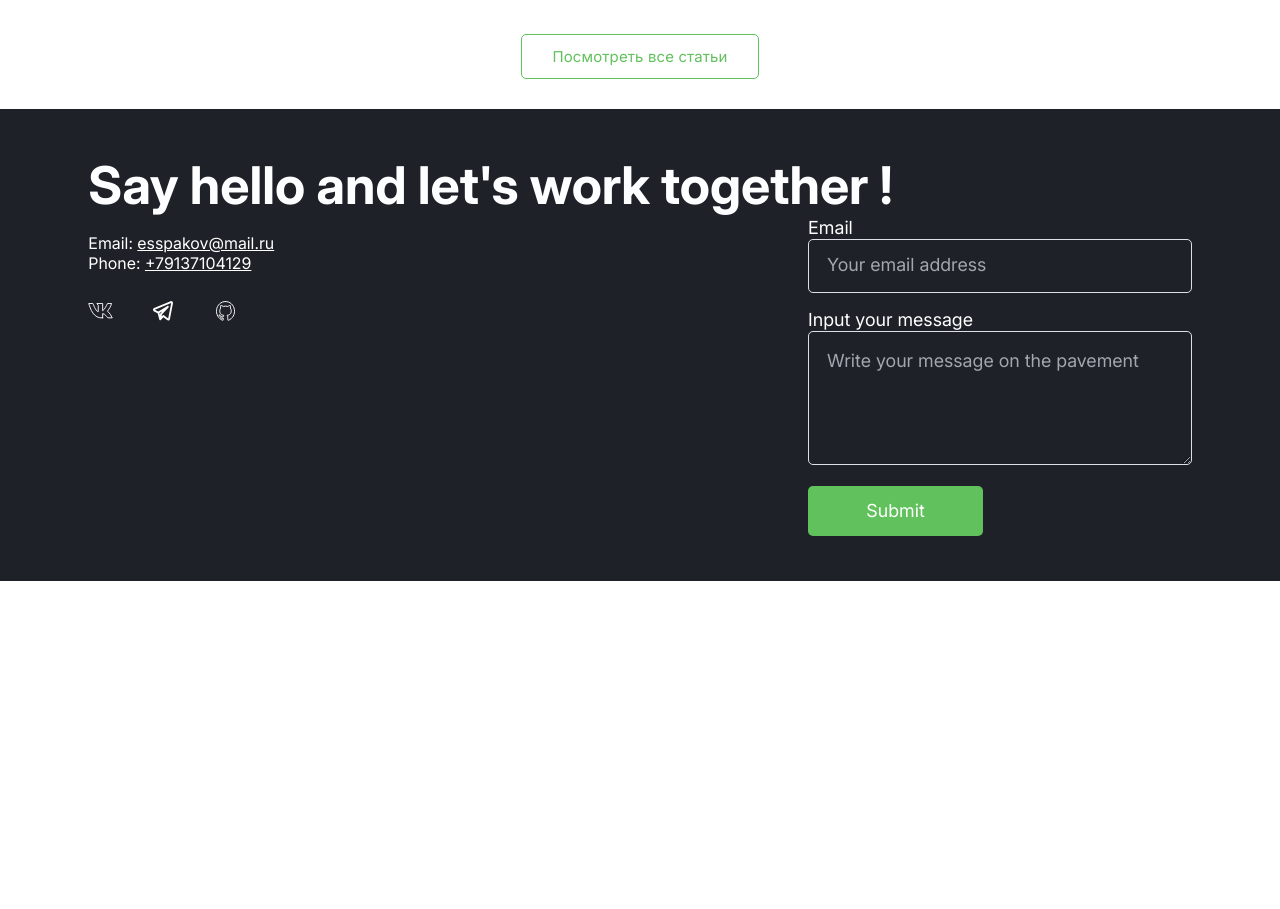
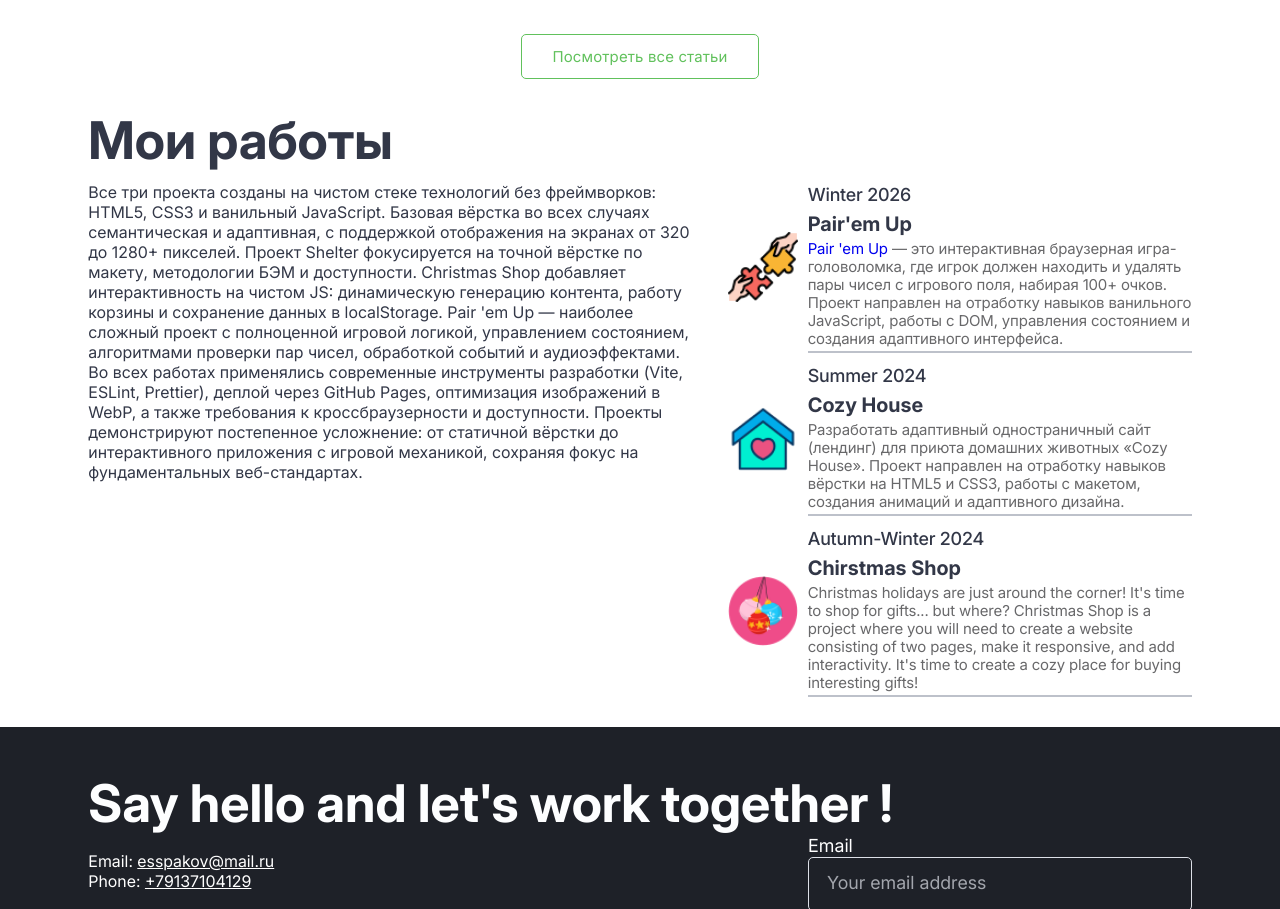
Before and after one commit to Kagava/eltex, an Angular app in the folder blog-angular/: page / in a window 1280 px wide. Shown: the part 2784-3693 px from the top of the page. Before the commit the page ends 3365 px from the top, so only its background shows below. Built offline with nearby package versions, Linux system fonts and the light colour scheme.

Commit message:
feat: add works block

```diff
--- a/blog-angular/src/app/ui/pages/main-page/parts/information/information.html
+++ b/blog-angular/src/app/ui/pages/main-page/parts/information/information.html
@@ -2,4 +2,5 @@
   <app-career></app-career>
   <app-hobby></app-hobby>
   <app-articles></app-articles>
+  <app-works></app-works>
 </div>
--- a/blog-angular/src/app/ui/pages/main-page/parts/information/information.ts
+++ b/blog-angular/src/app/ui/pages/main-page/parts/information/information.ts
@@ -2,10 +2,11 @@ import { Component } from '@angular/core';
 import { Career } from './career/career';
 import { Hobby } from './hobby/hobby';
 import { Articles } from './articles/articles';
+import { Works } from './works/works';
 
 @Component({
   selector: 'app-information',
-  imports: [Career, Hobby, Articles],
+  imports: [Career, Hobby, Articles, Works],
   templateUrl: './information.html',
   styleUrl: './information.scss',
 })
--- /dev/null
+++ b/blog-angular/src/app/ui/pages/main-page/parts/information/works/works.html
@@ -0,0 +1,77 @@
+<section class="my-works">
+  <div class="my-works__container">
+    <h2 class="my-works__header">Мои работы</h2>
+    <div class="my-works__content">
+      <p class="my-works__description" title="Сгенерированно ИИ">
+        Все три проекта созданы на чистом стеке технологий без фреймворков: HTML5, CSS3 и ванильный
+        JavaScript. Базовая вёрстка во всех случаях семантическая и адаптивная, с поддержкой
+        отображения на экранах от 320 до 1280+ пикселей. Проект Shelter фокусируется на точной
+        вёрстке по макету, методологии БЭМ и доступности. Christmas Shop добавляет интерактивность
+        на чистом JS: динамическую генерацию контента, работу корзины и сохранение данных в
+        localStorage. Pair 'em Up — наиболее сложный проект с полноценной игровой логикой,
+        управлением состоянием, алгоритмами проверки пар чисел, обработкой событий и аудиоэффектами.
+        Во всех работах применялись современные инструменты разработки (Vite, ESLint, Prettier),
+        деплой через GitHub Pages, оптимизация изображений в WebP, а также требования к
+        кроссбраузерности и доступности. Проекты демонстрируют постепенное усложнение: от статичной
+        вёрстки до интерактивного приложения с игровой механикой, сохраняя фокус на фундаментальных
+        веб-стандартах.
+      </p>
+      <div class="my-works__expamles">
+        <div class="my-works__project project">
+          <div class="project__image pair-em-up-image"></div>
+          <div class="project__information">
+            <p class="project__time">Winter 2026</p>
+            <h4 class="project__title pair-em-up">
+              <a href="https://rolling-scopes-school.github.io/kagava-JSFE2025Q3/pair-em-up/"
+                >Pair'em Up</a
+              >
+            </h4>
+            <p class="project__description">
+              <a
+                href="https://github.com/rolling-scopes-school/tasks/tree/master/stage1/tasks/pair-em-up"
+                >Pair 'em Up</a
+              >
+              — это интерактивная браузерная игра-головоломка, где игрок должен находить и удалять
+              пары чисел с игрового поля, набирая 100+ очков. Проект направлен на отработку навыков
+              ванильного JavaScript, работы с DOM, управления состоянием и создания адаптивного
+              интерфейса.
+            </p>
+          </div>
+        </div>
+        <div class="my-works__project project">
+          <div class="project__image cozy-house-image"></div>
+          <div class="project__information">
+            <p class="project__time">Summer 2024</p>
+            <h4 class="project__title cozy-house">
+              <a href="https://rolling-scopes-school.github.io/kagava-JSFEPRESCHOOL2024Q2/shelter/"
+                >Cozy House</a
+              >
+            </h4>
+            <p class="project__description">
+              Разработать адаптивный одностраничный сайт (лендинг) для приюта домашних животных
+              «Cozy House». Проект направлен на отработку навыков вёрстки на HTML5 и CSS3, работы с
+              макетом, создания анимаций и адаптивного дизайна.
+            </p>
+          </div>
+        </div>
+        <div class="my-works__project project">
+          <div class="project__image chirstmas-shop-image"></div>
+          <div class="project__information">
+            <p class="project__time">Autumn-Winter 2024</p>
+            <h4 class="project__title christmas-shop">
+              <a href="https://rolling-scopes-school.github.io/kagava-JSFE2024Q4/christmas-shop/"
+                >Chirstmas Shop</a
+              >
+            </h4>
+            <p class="project__description">
+              Christmas holidays are just around the corner! It's time to shop for gifts... but
+              where? Christmas Shop is a project where you will need to create a website consisting
+              of two pages, make it responsive, and add interactivity. It's time to create a cozy
+              place for buying interesting gifts!
+            </p>
+          </div>
+        </div>
+      </div>
+    </div>
+  </div>
+</section>
--- /dev/null
+++ b/blog-angular/src/app/ui/pages/main-page/parts/information/works/works.scss
@@ -0,0 +1,119 @@
+.my-works {
+  grid-area: my-works;
+  margin-top: 30px;
+}
+
+.my-works__content {
+  margin-top: 10px;
+  display: flex;
+  flex-direction: row;
+  column-gap: 30px;
+  @media (max-width: 800px) {
+    flex-direction: column;
+    row-gap: 30px;
+    padding: 0px 5px;
+  }
+}
+
+.my-works__expamles {
+  display: flex;
+  flex-direction: column;
+  row-gap: 10px;
+}
+
+.my-works__project {
+  display: flex;
+  flex-direction: row;
+  align-items: center;
+  column-gap: 10px;
+}
+
+.project__image {
+  width: 70px;
+  height: 70px;
+  background-repeat: no-repeat;
+  background-position: center;
+  background-size: contain;
+}
+
+.pair-em-up-image {
+  background-image: url(/pair-em-up.png);
+}
+
+.cozy-house-image {
+  background-image: url(/Cozy-house.png);
+}
+
+.chirstmas-shop-image {
+  background-image: url(/christmas-shop.png);
+}
+
+.project__information {
+  width: clamp(300px, 30vw, 600px);
+  position: relative;
+  display: flex;
+  flex-direction: column;
+  row-gap: 5px;
+  padding-bottom: 5px;
+  &::after {
+    content: '';
+    position: absolute;
+    width: 100%;
+    height: 2px;
+    background-color: var(--underline-color);
+    bottom: 0px;
+  }
+  @media (max-width: 800px) {
+    width: clamp(280px, 30vw, 600px);
+  }
+}
+
+.project__time {
+  font-style: normal;
+  font-weight: 500;
+  font-size: 18px;
+  line-height: 26px;
+  letter-spacing: -0.01em;
+}
+
+.project__title {
+  > a {
+    color: var(--font-color--general);
+    transition: all 0.5s ease-in-out;
+  }
+}
+
+.project__description {
+  font-style: normal;
+  font-weight: 400;
+  font-size: 15px;
+  line-height: 18px;
+  letter-spacing: -0.01em;
+  color: var(--font-color--addtional);
+}
+
+@media (hover: hover) {
+  .pair-em-up:hover > a {
+    color: #bd5727;
+  }
+  .cozy-house:hover > a {
+    color: rgb(0, 255, 213);
+  }
+
+  .christmas-shop:hover > a {
+    color: rgb(255, 80, 197);
+  }
+}
+
+@media (hover: none) {
+  .pair-em-up:active > a {
+    color: #bd5727;
+  }
+  .cozy-house:active > a {
+    color: rgb(0, 255, 213);
+  }
+
+  .christmas-shop:active > a {
+    color: rgb(255, 80, 197);
+  }
+}
```
Also changed, not shown: blog-angular/src/app/ui/pages/main-page/parts/information/works/works.ts (added, +9 -0 lines), 1 other file (tests, documents, lock files or other folders).
